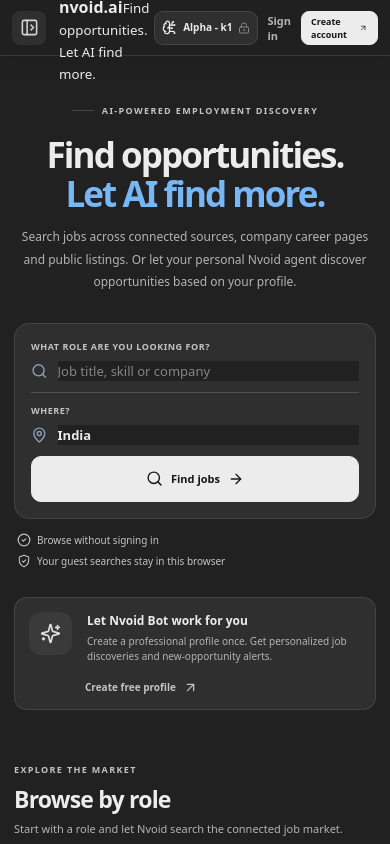
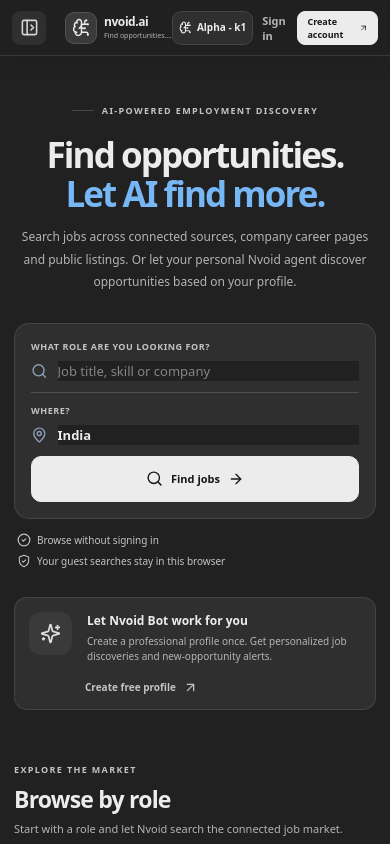
Before and after one commit to jobkar-official/nvoid_web_view, a Next.js app: page / in a window 390 px wide. Shown: the top 844 px of the page. Built offline with nearby package versions, Linux system fonts and the light colour scheme.

Commit message:
Keep Nvoid branding visible in topbars

```diff
--- a/app/globals.css
+++ b/app/globals.css
@@ -1466,3 +1466,112 @@
     margin-left: 58px;
   }
 }
+
+
+/* Always-visible topbar brand lockup */
+.topbar-brand {
+  display: inline-flex;
+  align-items: center;
+  gap: 10px;
+  flex: 0 1 auto;
+  min-width: 0;
+  margin-left: 12px;
+  color: #ececec !important;
+  text-decoration: none;
+}
+
+.topbar-brand-mark {
+  display: grid;
+  width: 36px;
+  height: 36px;
+  flex: 0 0 36px;
+  place-items: center;
+  border: 1px solid rgba(255,255,255,.12);
+  border-radius: 11px;
+  color: #ececec;
+  background: #3a3a3a;
+}
+
+.topbar-brand-copy {
+  display: grid;
+  min-width: 0;
+  gap: 2px;
+}
+
+.topbar-brand-copy strong {
+  color: #ececec;
+  font-size: 14px;
+  font-weight: 700;
+  letter-spacing: -.035em;
+  line-height: 1.1;
+}
+
+.topbar-brand-copy small {
+  overflow: hidden;
+  color: #b4b4b4;
+  font-size: 9px;
+  font-weight: 400;
+  line-height: 1.3;
+  text-overflow: ellipsis;
+  white-space: nowrap;
+}
+
+.topbar-brand + .model-status-pill {
+  margin-left: auto;
+}
+
+@media (max-width: 850px) {
+  .topbar-brand {
+    margin-left: 8px;
+  }
+
+  .topbar-brand-copy small {
+    max-width: 190px;
+  }
+}
+
+@media (max-width: 620px) {
+  .topbar-brand {
+    gap: 7px;
+    margin-left: 6px;
+  }
+
+  .topbar-brand-mark {
+    width: 32px;
+    height: 32px;
+    flex-basis: 32px;
+    border-radius: 9px;
+  }
+
+  .topbar-brand-copy strong {
+    font-size: 12px;
+  }
+
+  .topbar-brand-copy small {
+    max-width: 138px;
+    font-size: 7px;
+  }
+
+  .model-status-pill {
+    margin-left: auto;
+  }
+}
+
+@media (max-width: 420px) {
+  .topbar-brand-copy small {
+    max-width: 105px;
+  }
+
+  .model-status-pill {
+    gap: 5px;
+    padding: 4px 6px;
+  }
+
+  .model-status-pill > svg:first-child {
+    width: 13px;
+  }
+
+  .model-status-pill > svg:last-child {
+    display: none;
+  }
+}
```
